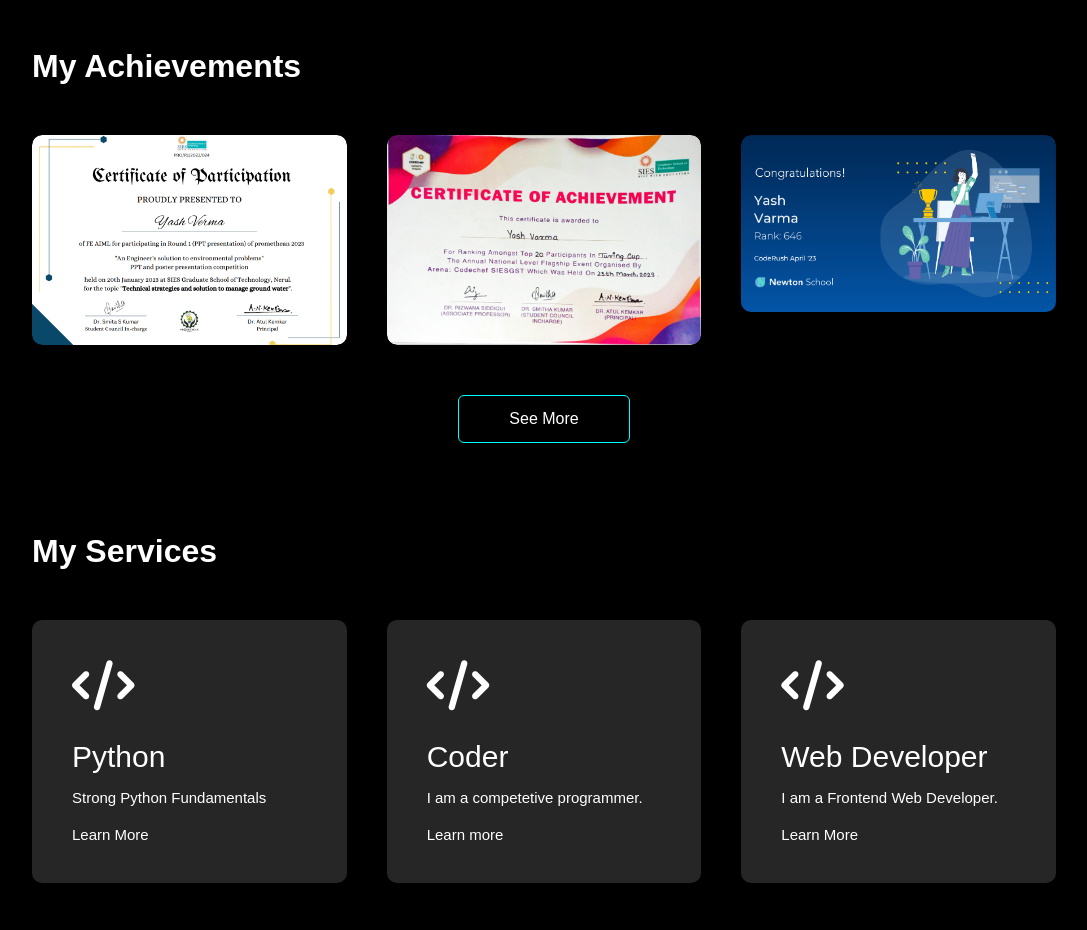
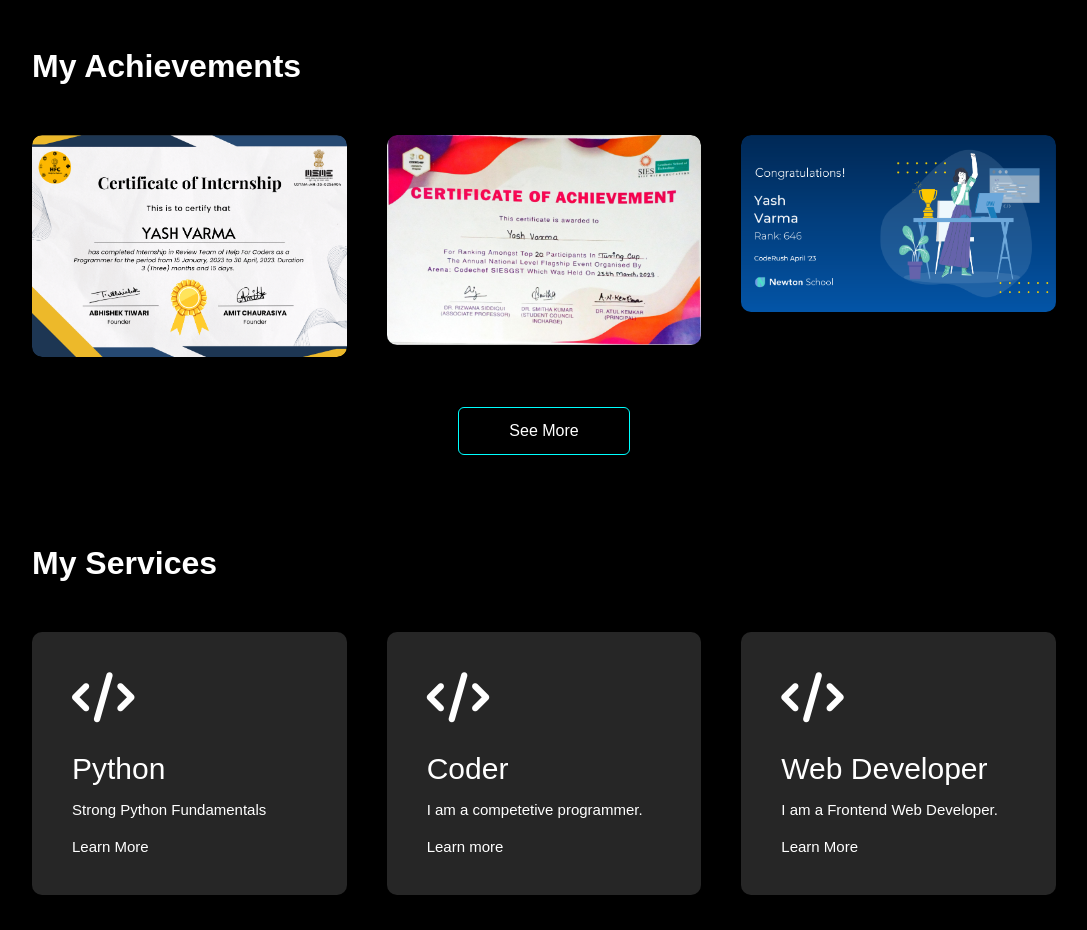
Before and after one commit to yashhvarma/yashhvarma.github.io, a plain HTML site: page index.html in a window 1280 px wide. Shown: the part 2000-2930 px from the top of the page, without its empty margins (96-1183 px from the left). Drawn offline with Linux system fonts and the light colour scheme.

Commit message:
ErrorUpdate
Dont Blame in git

```diff
--- a/index.html
+++ b/index.html
@@ -117,11 +117,11 @@
             <h1 class="sub-title">My Achievements</h1>
             <div class="work-list">
                 <div class="work">
-                    <img src="image/Promethean.png" alt="Image">
+                    <img src="image/hfc.png" alt="Image">
                     <div class="layer">
-                        <h3>Promethean</h3>
-                        <p>Participation Certificate.</p>
-                        <a href="pdfs/Promethean.pdf"><i class="fa-solid fa-arrow-up-right-from-square"></i></a>
+                        <h3>HFC Enterprises</h3>
+                        <p>Interned at HFC enterprises</p>
+                        <a href="pdfs/HFC.pdf"><i class="fa-solid fa-arrow-up-right-from-square"></i></a>
                     </div>
                 </div>
                 <div class="work">
```
Also changed, not shown: MyAc.html (+8 -0 lines).
